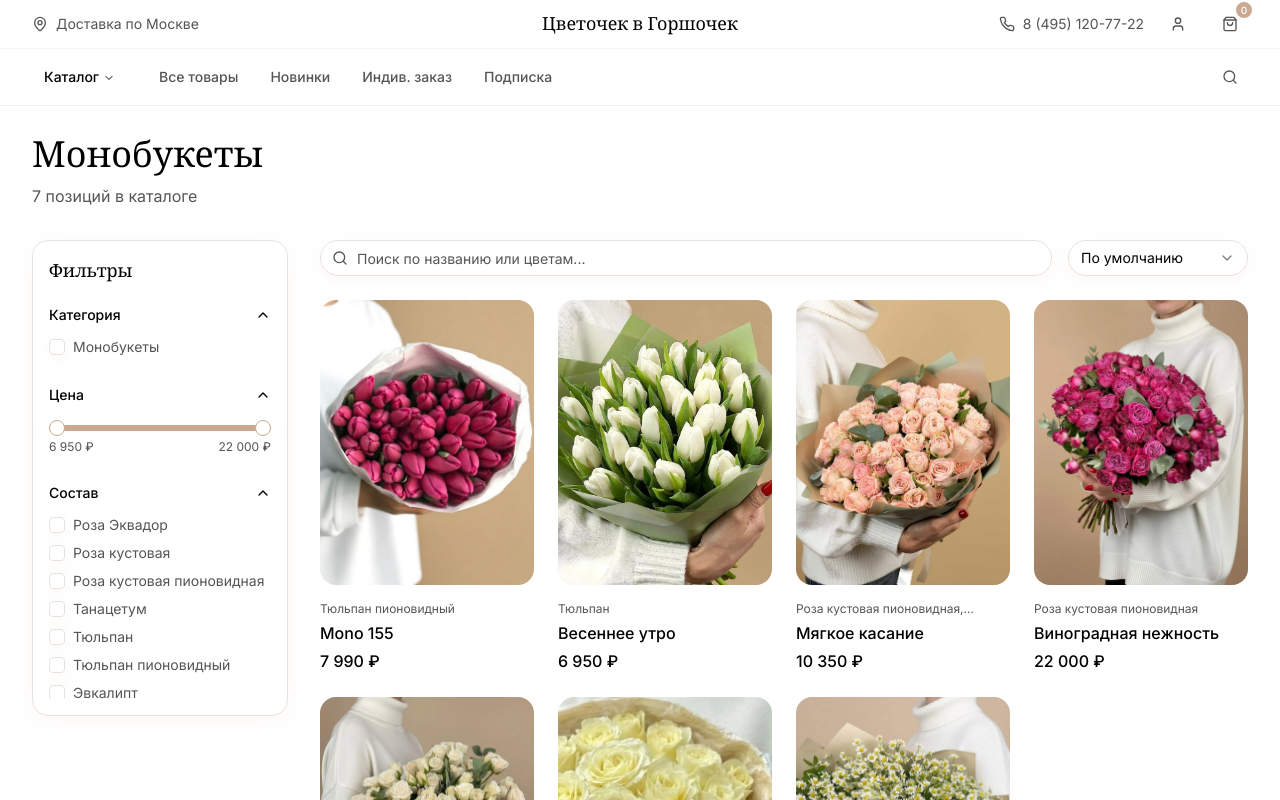
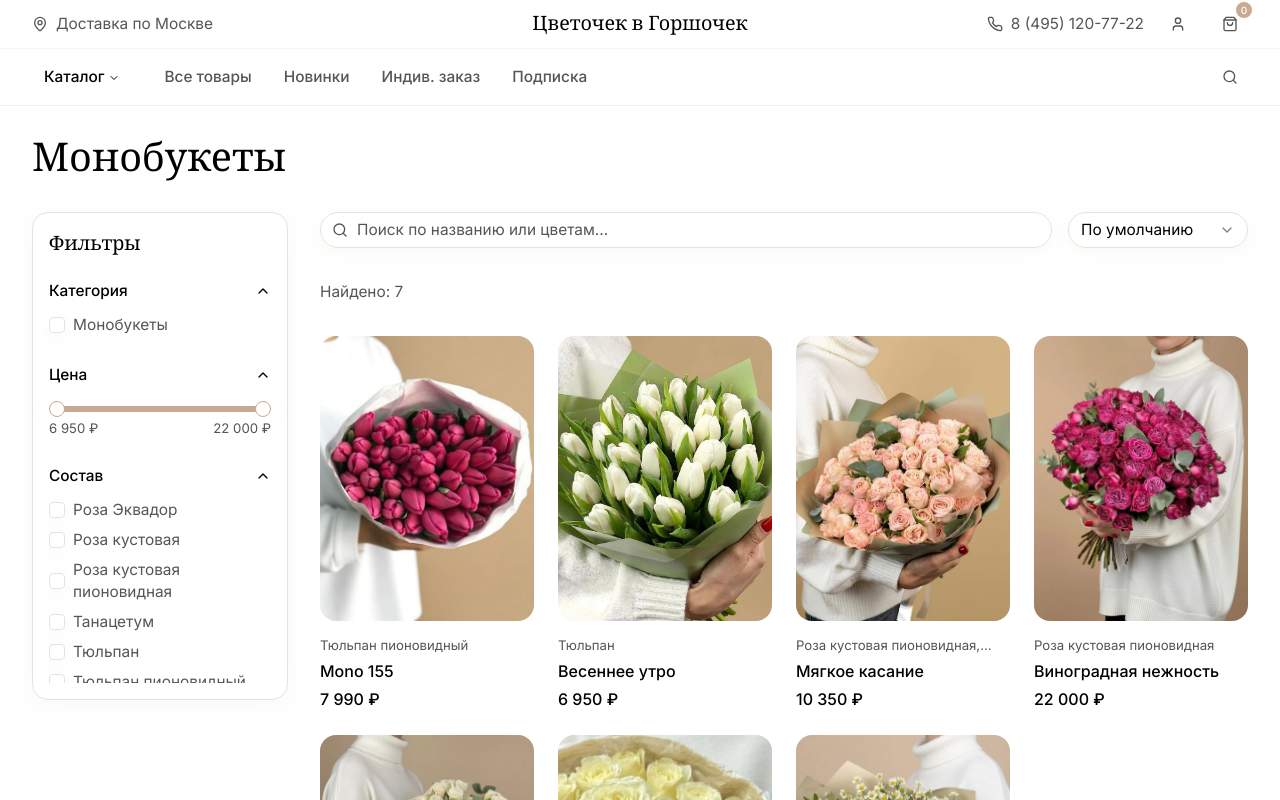
Before and after one commit to Ramilko37/cvetochek, a Next.js app: page /catalog/mono in a window 1280 px wide. Shown: the top 800 px of the page. Built offline with nearby package versions, Linux system fonts and the light colour scheme.

Commit message:
перенес чипсы фильтров

```diff
--- a/components/catalog/catalog-content.tsx
+++ b/components/catalog/catalog-content.tsx
@@ -196,91 +196,13 @@ export function CatalogContent({ products, pageTitle }: CatalogContentProps) {
               ? facets.categories.find((c) => c.slug === filters.categorySlugs[0])?.name ?? "Каталог"
               : "Все товары")}
         </h1>
-        <p className="mt-2 text-muted-foreground text-sm md:text-base">
-          {filtered.length} {filtered.length === 1 ? "позиция" : "позиций"} в каталоге
-        </p>
       </div>
 
       <div className="flex flex-col lg:flex-row gap-8">
-        {/* Сайдбар фильтров — десктоп: активные фильтры + панель */}
+        {/* Сайдбар фильтров — десктоп: только панель (чипсы вынесены в контент) */}
         {!isMobile && (
           <aside className="lg:w-64 shrink-0">
             <div className="sticky top-28 rounded-2xl bg-card p-4 shadow-sm border border-border">
-              {hasActiveFilters && (
-                <div className="mb-4 pb-4 border-b border-border">
-                  <p className="text-xs uppercase tracking-wider text-muted-foreground mb-2">
-                    Активные фильтры
-                  </p>
-                  <div className="flex flex-wrap gap-2">
-                    {filters.categorySlugs.map((slug) => {
-                      const cat = facets.categories.find((c) => c.slug === slug)
-                      return (
-                        <span
-                          key={slug}
-                          className="inline-flex items-center gap-1 rounded-full bg-secondary px-3 py-1 text-sm"
-                        >
-                          {cat?.name ?? slug}
-                          <button
-                            type="button"
-                            aria-label="Убрать фильтр"
-                            onClick={() =>
-                              setFilters((prev) => ({
-                                ...prev,
-                                categorySlugs: prev.categorySlugs.filter((s) => s !== slug),
-                              }))
-                            }
-                            className="hover:text-foreground"
-                          >
-                            <X className="h-3.5 w-3.5" />
-                          </button>
-                        </span>
-                      )
-                    })}
-                    {filters.flowerNames.map((name) => (
-                      <span
-                        key={name}
-                        className="inline-flex items-center gap-1 rounded-full bg-secondary px-3 py-1 text-sm"
-                      >
-                        {name}
-                        <button
-                          type="button"
-                          aria-label="Убрать фильтр"
-                          onClick={() =>
-                            setFilters((prev) => ({
-                              ...prev,
-                              flowerNames: prev.flowerNames.filter((f) => f !== name),
-                            }))
-                          }
-                          className="hover:text-foreground"
-                        >
-                          <X className="h-3.5 w-3.5" />
-                        </button>
-                      </span>
-                    ))}
-                    {hasPriceFilter && (
-                      <span className="inline-flex items-center gap-1 rounded-full bg-secondary px-3 py-1 text-sm">
-                        {filters.priceMin.toLocaleString("ru-RU")} – {filters.priceMax.toLocaleString("ru-RU")} ₽
-                        <button
-                          type="button"
-                          aria-label="Убрать фильтр по цене"
-                          onClick={resetPriceFilter}
-                          className="hover:text-foreground"
-                        >
-                          <X className="h-3.5 w-3.5" />
-                        </button>
-                      </span>
-                    )}
-                  </div>
-                  <Button
-                    variant="ghost"
-                    size="sm"
-                    className="mt-2 rounded-full text-muted-foreground hover:text-foreground"
-                    onClick={resetFilters}
-                  >
-                    Сбросить все
-                  </Button>
-                </div>
-              )}
               <h2 className="font-serif text-lg text-foreground mb-4">Фильтры</h2>
               {filtersPanel}
             </div>
@@ -331,16 +253,36 @@ export function CatalogContent({ products, pageTitle }: CatalogContentProps) {
             </div>
           </div>
 
-          {/* Активные фильтры — только на мобиле: одна строка с горизонтальным скроллом */}
-          {isMobile && hasActiveFilters && (
-            <div className="h-10 mb-4 flex items-center overflow-x-auto overflow-y-hidden -mx-1 px-1">
-              <div className="flex gap-2 flex-nowrap items-center pr-4">
+          {/* Статус-бар: Счётчик + Активные фильтры (всегда занимает место, чтобы не прыгало) */}
+          <div
+            className={cn(
+              "mb-6 flex gap-2 items-center min-h-[2.5rem]",
+              isMobile
+                ? "overflow-x-auto overflow-y-hidden -mx-1 px-1 scrollbar-hide"
+                : "flex-wrap"
+            )}
+          >
+            <span className="text-sm text-muted-foreground shrink-0 mr-2">
+              Найдено: {filtered.length}
+            </span>
+
+            {/* Разделитель (вертикальная черта), если есть фильтры */}
+            {hasActiveFilters && (
+              <div className="w-px h-4 bg-border shrink-0 mx-1 hidden sm:block" />
+            )}
+
+            <div
+              className={cn(
+                "flex gap-2 items-center",
+                isMobile ? "flex-nowrap" : "flex-wrap"
+              )}
+            >
               {filters.categorySlugs.map((slug) => {
                 const cat = facets.categories.find((c) => c.slug === slug)
                 return (
                   <span
                     key={slug}
-                        className="inline-flex items-center gap-1 rounded-full bg-secondary px-3 py-1.5 text-sm shrink-0"
+                    className="inline-flex items-center gap-1 rounded-full bg-secondary px-3 py-1 text-sm shrink-0"
                   >
                     {cat?.name ?? slug}
                     <button
@@ -362,7 +304,7 @@ export function CatalogContent({ products, pageTitle }: CatalogContentProps) {
               {filters.flowerNames.map((name) => (
                 <span
                   key={name}
-                      className="inline-flex items-center gap-1 rounded-full bg-secondary px-3 py-1.5 text-sm shrink-0"
+                  className="inline-flex items-center gap-1 rounded-full bg-secondary px-3 py-1 text-sm shrink-0"
                 >
                   {name}
                   <button
@@ -381,7 +323,7 @@ export function CatalogContent({ products, pageTitle }: CatalogContentProps) {
                 </span>
               ))}
               {hasPriceFilter && (
-                    <span className="inline-flex items-center gap-1 rounded-full bg-secondary px-3 py-1.5 text-sm shrink-0">
+                <span className="inline-flex items-center gap-1 rounded-full bg-secondary px-3 py-1 text-sm shrink-0">
                   {filters.priceMin.toLocaleString("ru-RU")} – {filters.priceMax.toLocaleString("ru-RU")} ₽
                   <button
                     type="button"
@@ -393,17 +335,18 @@ export function CatalogContent({ products, pageTitle }: CatalogContentProps) {
                   </button>
                 </span>
               )}
+              {hasActiveFilters && (
                 <Button
                   variant="ghost"
                   size="sm"
-                  className="rounded-full text-muted-foreground hover:text-foreground shrink-0"
+                  className="rounded-full text-muted-foreground hover:text-foreground shrink-0 h-7 px-3"
                   onClick={resetFilters}
                 >
                   Сбросить все
                 </Button>
+              )}
             </div>
           </div>
-          )}
 
           {/* Сетка или пустое состояние */}
           {paginated.length === 0 ? (
--- a/styles/theme.css
+++ b/styles/theme.css
@@ -8,6 +8,21 @@
   --font-sans: 'Inter', 'Inter Fallback';
   --font-serif: 'Cormorant Garamond', 'Georgia', serif;
   --font-mono: 'Geist Mono', 'Geist Mono Fallback';
+
+  /* Font size scale +10% (все text-* классы) */
+  --text-xs: 0.825rem;
+  --text-sm: 0.9625rem;
+  --text-base: 1.1rem;
+  --text-lg: 1.2375rem;
+  --text-xl: 1.375rem;
+  --text-2xl: 1.65rem;
+  --text-3xl: 2.0625rem;
+  --text-4xl: 2.475rem;
+  --text-5xl: 3.3rem;
+  --text-6xl: 4.125rem;
+  --text-7xl: 4.95rem;
+  --text-8xl: 6.6rem;
+  --text-9xl: 8.8rem;
 
   /* Colors */
   --color-background: var(--background);
```
Lines whose indentation alone changed are shown as unchanged.
